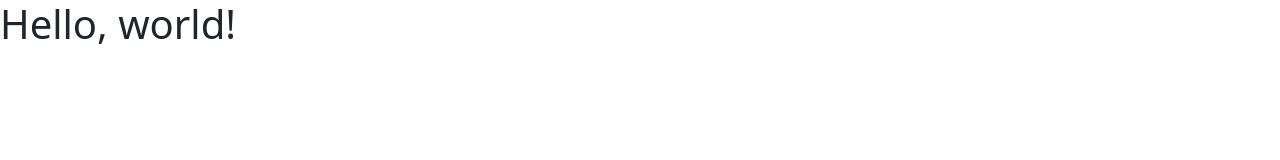
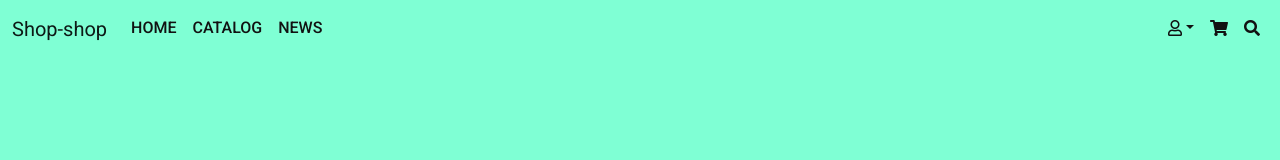
Before and after one commit to TatianaMaksimova/bootstrap5, a plain HTML site: page index.html in a window 1280 px wide. Drawn offline with nearby package versions, Linux system fonts and the light colour scheme.

Commit message:
adds navigation/navbar

```diff
--- a/index.html
+++ b/index.html
@@ -21,13 +21,83 @@
       integrity="sha384-SZXxX4whJ79/gErwcOYf+zWLeJdY/qpuqC4cAa9rOGUstPomtqpuNWT9wdPEn2fk"
       crossorigin="anonymous"
     />
+    <link rel="stylesheet" href="./main.css" />
 
     <title>Hello, world!</title>
   </head>
   <body>
-    <h1>Hello, world!</h1>
-
-	<!-- font-family: 'Roboto', sans-serif; -->
+    <nav class="navbar navbar-expand-lg navbar-light">
+      <div class="container-fluid">
+        <a class="navbar-brand" href="#">Shop-shop</a>
+        <button
+          class="navbar-toggler"
+          type="button"
+          data-bs-toggle="collapse"
+          data-bs-target="#navbarSupportedContent"
+          aria-controls="navbarSupportedContent"
+          aria-expanded="false"
+          aria-label="Toggle navigation"
+        >
+          <span class="navbar-toggler-icon"></span>
+        </button>
+        <div class="collapse navbar-collapse" id="navbarSupportedContent">
+          <ul class="navbar-nav me-auto mb-2 mb-lg-0 top-menu">
+            <!-- <li class="nav-item">
+          <a class="nav-link active" aria-current="page" href="#">Home</a>
+        </li> -->
+            <li class="nav-item">
+              <a class="nav-link" href="#">Home</a>
+            </li>
+            <li class="nav-item">
+              <a class="nav-link" href="#">Catalog</a>
+            </li>
+            <li class="nav-item">
+              <a class="nav-link" href="#">News</a>
+            </li>
+            <!-- <li class="nav-item dropdown">
+          <a class="nav-link dropdown-toggle" href="#" id="navbarDropdown" role="button" data-bs-toggle="dropdown" aria-expanded="false">
+            Dropdown
+          </a>
+          <ul class="dropdown-menu" aria-labelledby="navbarDropdown">
+            <li><a class="dropdown-item" href="#">Action</a></li>
+            <li><a class="dropdown-item" href="#">Another action</a></li>
+            <li><hr class="dropdown-divider"></li>
+            <li><a class="dropdown-item" href="#">Something else here</a></li>
+          </ul>
+        </li>
+        <li class="nav-item">
+          <a class="nav-link disabled">Disabled</a>
+        </li> -->
+          </ul>
+          <ul class="navbar-nav ms-auto mb-2 mb-lg-0">
+            <li class="nav-item dropdown">
+              <a class="nav-link dropdown-toggle" data-bs-toggle="dropdown" href="#"
+                ><i class="far fa-user"></i
+              ></a>
+              <ul class="dropdown-menu" aria-labelledby="navbarDropdown">
+                <li><a class="dropdown-item" href="#">Регистрация</a></li>
+                <li><a class="dropdown-item" href="#">Авторизация</a></li>
+              </ul>
+            </li>
+            <li class="nav-item">
+              <a class="nav-link" href="#"><i class="fas fa-shopping-cart"></i></a>
+            </li>
+            <li class="nav-item">
+              <a class="nav-link" href="#"><i class="fas fa-search"></i></a>
+            </li>
+          </ul>
+          <!-- <form class="d-flex">
+            <input
+              class="form-control me-2"
+              type="search"
+              placeholder="Search"
+              aria-label="Search"
+            />
+            <button class="btn btn-outline-success" type="submit">Search</button>
+          </form> -->
+        </div>
+      </div>
+    </nav>
 
     <script
       src="https://cdn.jsdelivr.net/npm/bootstrap@5.1.3/dist/js/bootstrap.bundle.min.js"
--- /dev/null
+++ b/main-2.css
@@ -0,0 +1,56 @@
+html {
+	font-size: 16px;
+}
+
+body {
+	font-family: 'Roboto', sans-serif;
+	font-size: 16px;
+	font-weight: 400;
+	color: #000;
+	background-color: #fff;
+	min-width: 320px;
+}
+
+img {
+	max-width: 100%;
+	height: auto;
+}
+
+section {
+	padding: 50px 0;
+}
+
+a {
+	color: #111;
+}
+
+a:hover {
+	color: #555;
+}
+
+/* Header */
+.navbar-light .navbar-nav .nav-link {
+	color: #111;
+	font-weight: 500;
+	text-transform: uppercase;
+}
+
+.navbar-nav .dropdown-menu {
+	right: 0;
+	left: auto;
+}
+
+.top-menu li a::after {
+	content: '';
+	display: block;
+	width: 100%;
+	background-color: #111;
+	height: 1px;
+	transition: all .3s;
+	transform: scale(0);
+}
+
+.top-menu li a:hover::after {
+	transform: scale(1);
+}
+/* Header */
--- /dev/null
+++ b/main.css
@@ -0,0 +1,56 @@
+html {
+    font-size: 16px;
+}
+
+body {
+    font-family: 'Roboto', sans-serif;
+    font-size: 16px;
+    font-weight: 400;
+    color: antiquewhite;
+    background-color: aquamarine;
+    min-width: 320px;
+}
+
+img {
+    max-width: 100%;
+    height: auto;
+}
+
+section {
+    padding: 50px 0;
+}
+
+a {
+    color: #111;
+}
+
+a:hover {
+    color: #555;
+}
+
+/* Header */
+.navbar-light .navbar-nav .nav-link {
+    color: #111;
+    font-weight: 500;
+    text-transform: uppercase;
+}
+
+.navbar-nav .dropdown-menu {
+    right: 0;
+    left: auto;
+}
+
+.top-menu li a::after {
+content: '';
+display: block;
+width: 100%;
+background-color: #111;
+height: 1px;
+transition: all .3s;
+transform: scale(0);
+}
+
+.top-menu li a:hover::after {
+    transform: scale(1);
+}
+/* Header */
```
Also changed, not shown: index-2.html (added, +57 -0 lines), img-2/1.jpg (added), img-2/2.jpg (added), img-2/3.jpg (added), img-2/products/1.jpg (added), img-2/products/2.jpg (added), img-2/products/3.jpg (added), img-2/products/4.jpg (added), img-2/products/apple_cinema_30.jpg (added), img-2/products/canon_eos_5d_1.jpg (added), img-2/products/hp_1.jpg (added), img-2/products/imac_1.jpg (added), img-2/products/iphone_1.jpg (added).
